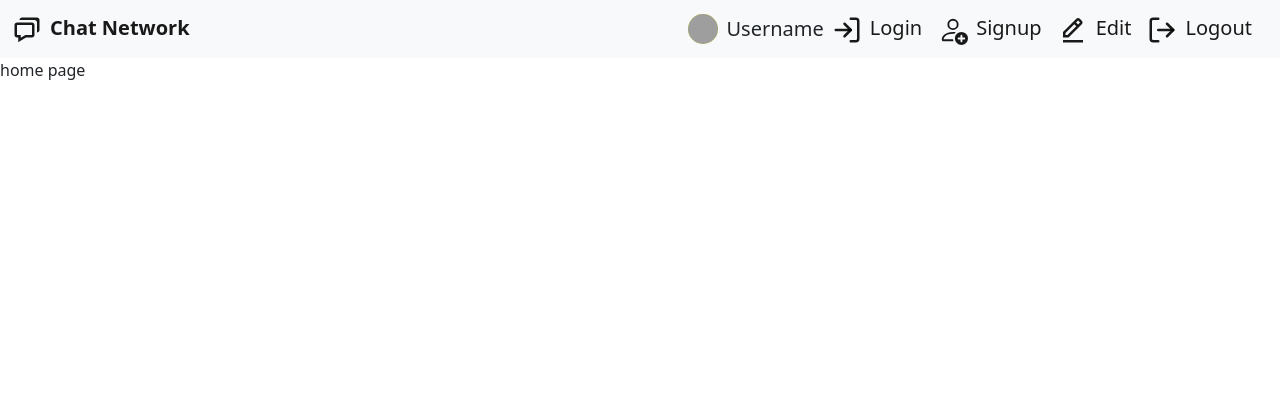
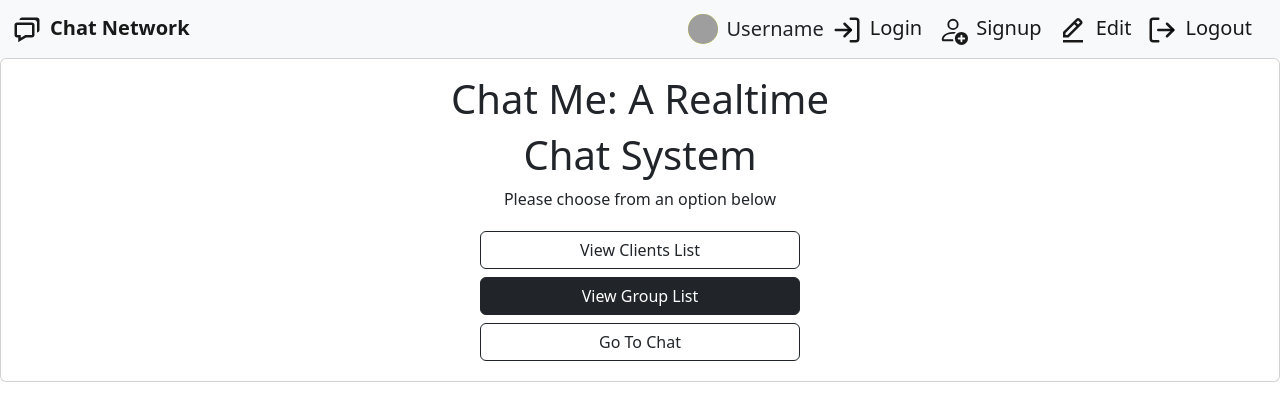
Before and after one commit to Stickman008/network-term-project-chat-app, a Next.js app in the folder client/: page / in a window 1280 px wide. Shown: the top 420 px of the page. Built offline with nearby package versions, Linux system fonts and the light colour scheme; grey boxes are pictures that could not be loaded.

Commit message:
basic homepage

```diff
--- a/client/app/page.js
+++ b/client/app/page.js
@@ -4,13 +4,63 @@ import { useEffect } from "react";
 import Navbar from "../component/navbar";
 
 export default function Home() {
-  useEffect(() => {
-    console.log("working");
-  });
+
+  const homeHandler = async (path) => {
+    // const token = localStorage.getItem("token");
+    // if (!token) alert("please login to use features");
+    // else {
+      // const result = await getUser(token);
+      // if (result.success) {
+        if (path === "/chat"){
+          const chatId = "1234"
+          window.location.href = `${path}/${chatId}`;
+        }
+        else{
+          window.location.href = path;
+        }
+      // } else {
+        // alert("please login again");
+      // }
+    // }
+  };
+
   return (
     <>
       <Navbar />
-      <p>home page</p>
+      <div className="card text-center">
+        <div className="card-body">
+          <h1 className="card-title">Chat Me: A Realtime</h1>
+          <h1 className="caard-title">Chat System</h1>
+          <p className="card-text">Please choose from an option below</p>
+          <div className="d-block">
+            <div
+              className="btn btn-outline-dark btn-md btn-block my-1"
+              style={{ width: "20rem" }}
+              onClick={() => homeHandler("/view/clients")}
+            >
+              <p className="m-0">View Clients List</p>
+            </div>
+          </div>
+          <div className="d-block">
+            <div
+              className="btn btn-dark btn-md btn-block my-1"
+              style={{ width: "20rem" }}
+              onClick={() => homeHandler("/view/groups")}
+            >
+              <p className="m-0">View Group List</p>
+            </div>
+          </div>
+          <div className="d-block">
+            <div
+              className="btn btn-outline-dark btn-md btn-block my-1"
+              style={{ width: "20rem" }}
+              onClick={() => homeHandler("/chat")}
+            >
+              <p className="m-0">Go To Chat</p>
+            </div>
+          </div>
+        </div>
+      </div>
     </>
   );
 }
```
